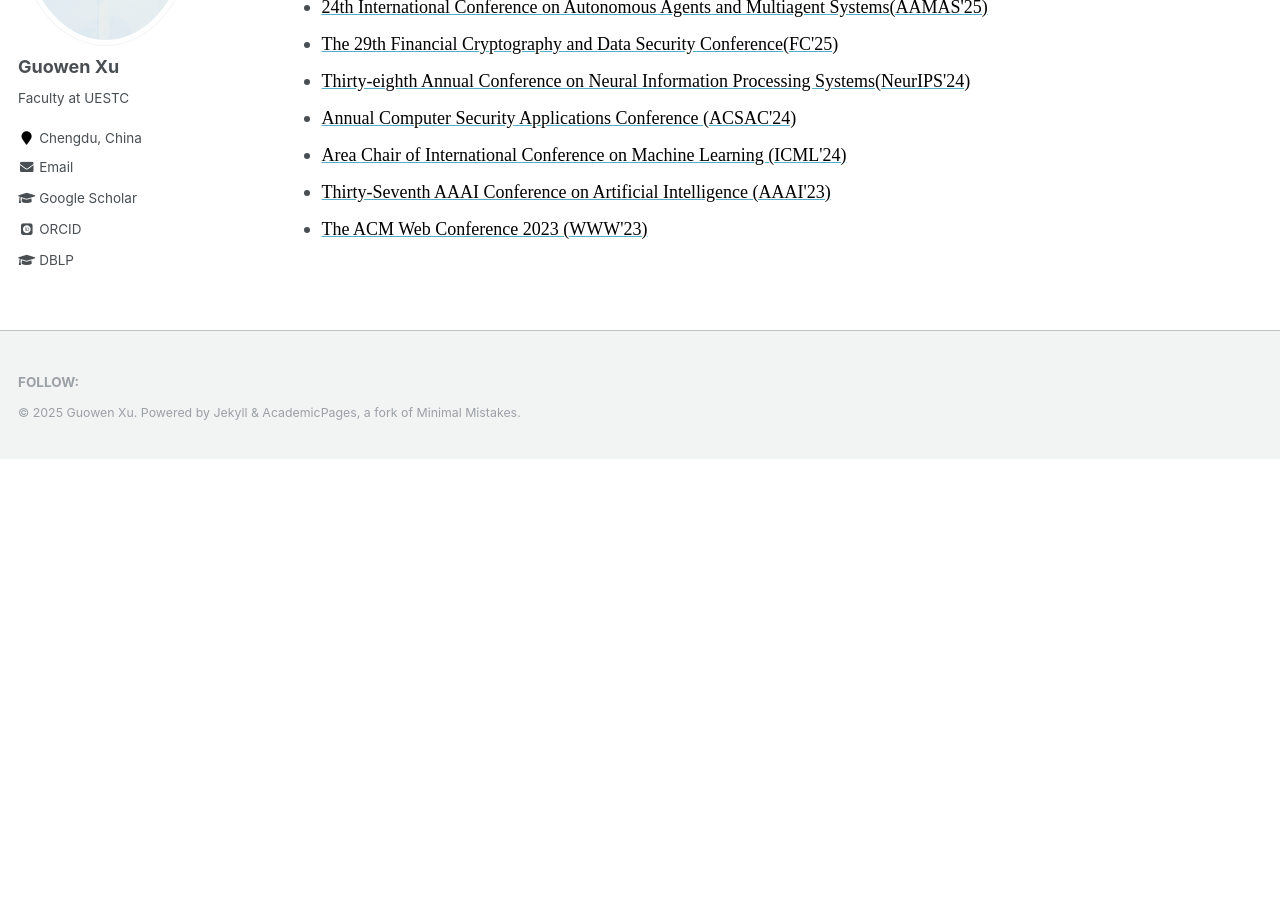
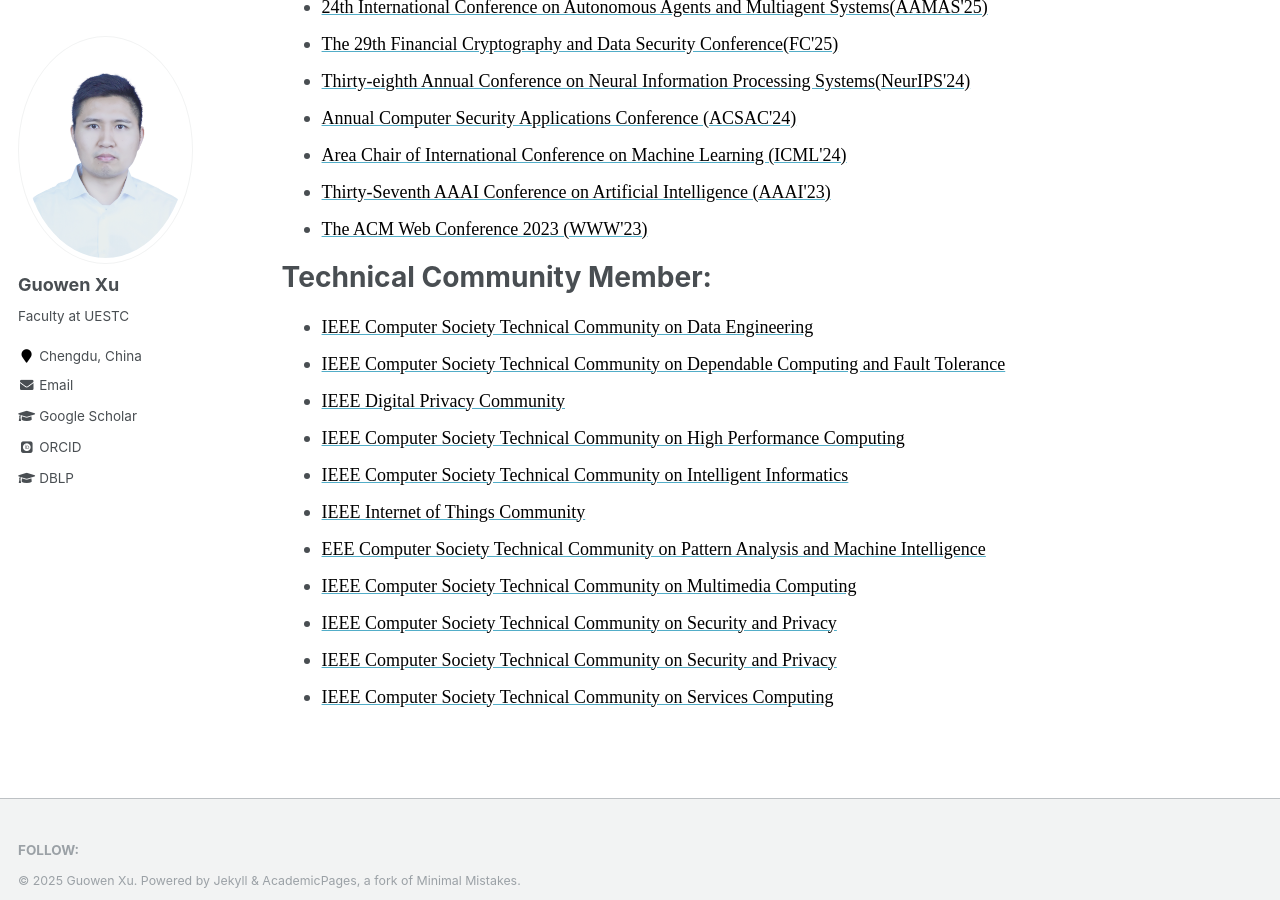
Before and after one commit to Guowen-xu/guowen-xu.github.io, a Jekyll site: the page built from _pages/services.md, in a window 1280 px wide and 900 px high, scrolled down 900 px. Built offline with Jekyll 4.4.1, drawn with Linux system fonts in a browser that asks for light colours; some web fonts are replaced; before the commit the page ends 1359 px from its top, so only the background shows below that.

Commit message:
Update services.md

```diff
--- a/_pages/services.md
+++ b/_pages/services.md
@@ -35,3 +35,19 @@ Technical Program Committee:
 * [<font face="Times New Roman" color=black size=4>Area Chair of International Conference on Machine Learning (ICML'24)</font>](https://icml.cc/Conferences/2024)
 * [<font face="Times New Roman" color=black size=4>Thirty-Seventh AAAI Conference on Artificial Intelligence (AAAI'23)</font>](https://aaai.org/Conferences/AAAI-23/)
 * [<font face="Times New Roman" color=black size=4>The ACM Web Conference 2023 (WWW'23)</font>](https://www2023.thewebconf.org/)
+
+
+
+Technical Community Member:
+======
+*  [ <font face="Times New Roman" color=black size=4> IEEE Computer Society Technical Community on Data Engineering </font>](http://tab.computer.org/tcde/)
+*   [ <font face="Times New Roman" color=black size=4>IEEE Computer Society Technical Community on Dependable Computing and Fault Tolerance </font>](https://www.dependability.org/)
+*   [<font face="Times New Roman" color=black size=4> IEEE Digital Privacy Community</font>](https://digitalprivacy.ieee.org/)
+*   [<font face="Times New Roman" color=black size=4> IEEE Computer Society Technical Community on High Performance Computing </font>](https://tc.computer.org/tchpc/)
+*   [ <font face="Times New Roman" color=black size=4> IEEE Computer Society Technical Community on Intelligent Informatics </font>](https://www.wi-lab.com/tcii/index.shtml)
+*   [ <font face="Times New Roman" color=black size=4>IEEE Internet of Things Community </font>](https://iot.ieee.org/)
+*   [<font face="Times New Roman" color=black size=4> EEE Computer Society Technical Community on Pattern Analysis and Machine Intelligence </font>](https://www.computer.org/)
+*   [<font face="Times New Roman" color=black size=4> IEEE Computer Society Technical Community on Multimedia Computing </font>](https://www.computer.org/)
+*   [<font face="Times New Roman" color=black size=4> IEEE Computer Society Technical Community on Security and Privacy </font>](https://www.ieee-security.org/index.html)
+*   [<font face="Times New Roman" color=black size=4> IEEE Computer Society Technical Community on Security and Privacy </font>](https://www.ieee-security.org/index.html)
+*    [<font face="Times New Roman" color=black size=4> IEEE Computer Society Technical Community on Services Computing </font>](http://tab.computer.org/tcsvc/index.html)
```
